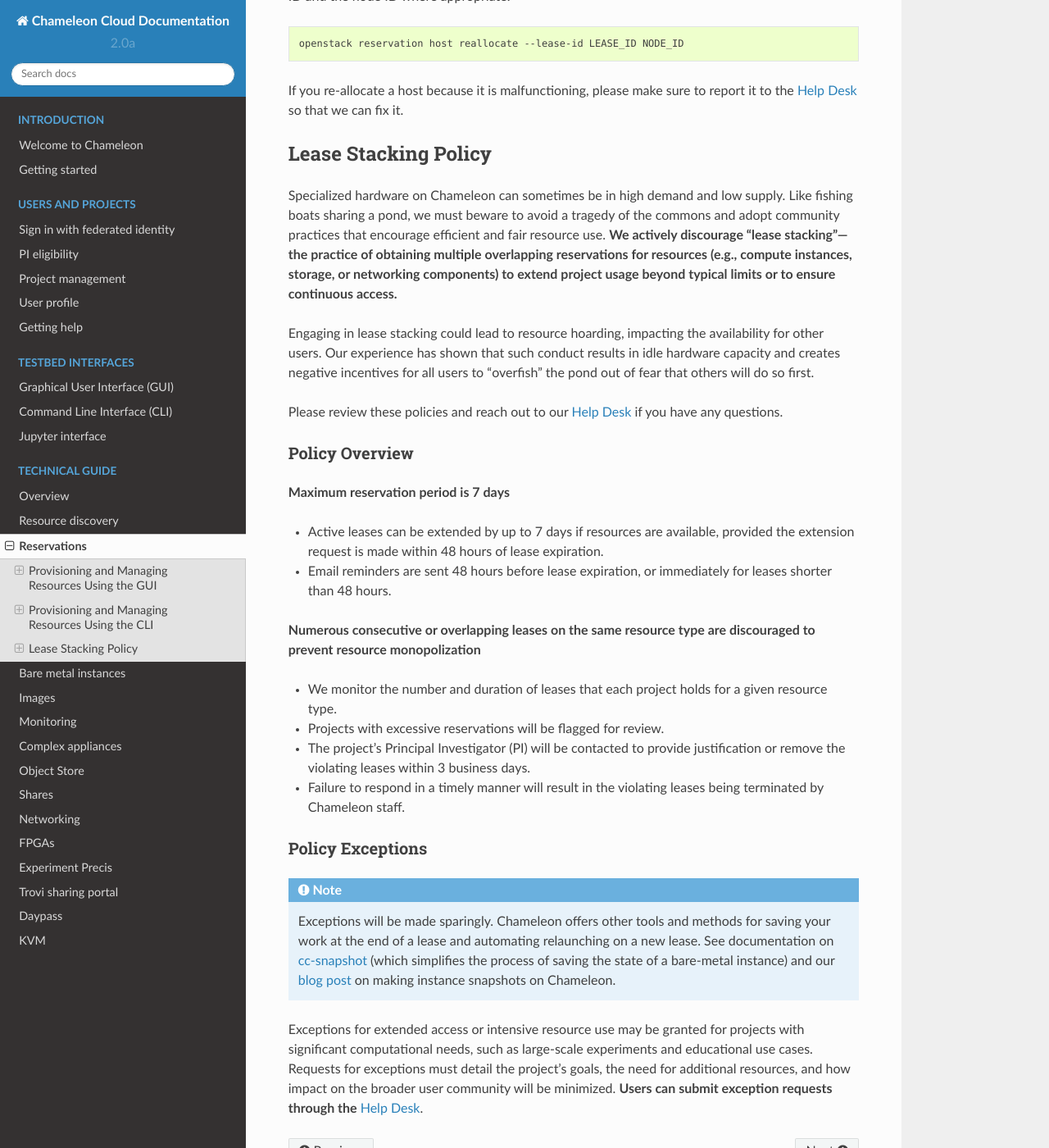
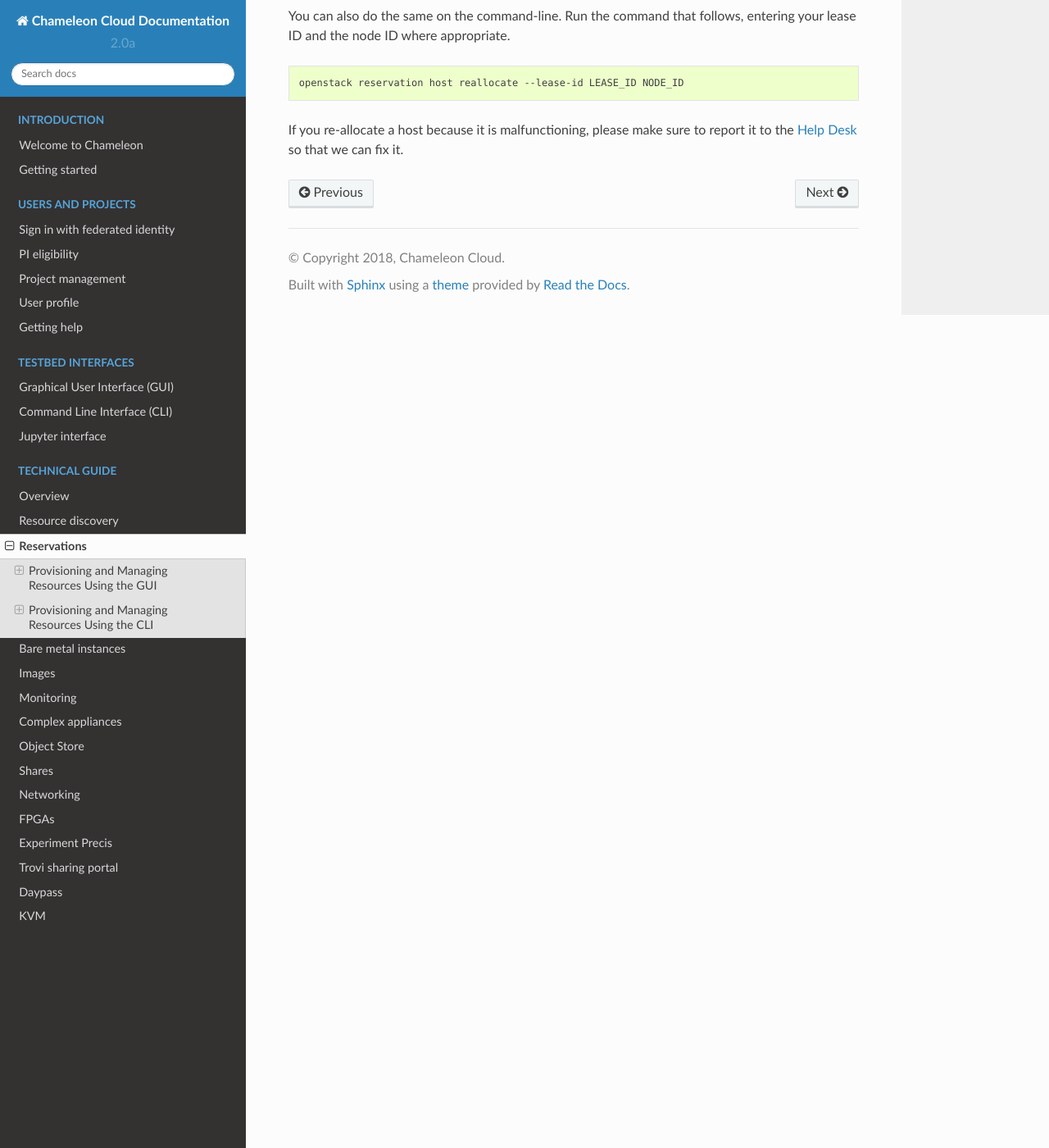
Before and after one commit to ChameleonCloud/docs, a Sphinx documentation site: the page built from source/technical/reservations.rst, in a window 1280 px wide and 1400 px high, scrolled down 15750 px. Shown: the whole window at 82% size. Built offline with Sphinx 7.4.7 and the Read the Docs theme 2.0.0, drawn with Linux system fonts in a browser that asks for light colours; some of the changed text lies outside the part shown.

Commit message:
Update reservations.rst
Moving lease stacking policy to FAQs and linking to FAQs from documentation.

```diff
--- a/source/technical/reservations.rst
+++ b/source/technical/reservations.rst
@@ -23,7 +23,7 @@ segments (VLANs), and floating IPs.
 
    To prevent resource hoarding and ensure fair access to specialized hardware,
    Chameleon discourages "lease stacking" or making multiple overlapping
-   reservations. Review our :ref:`lease stacking policy <lease_stacking_policy>`
+   reservations. Review our `lease stacking policy <https://www.chameleoncloud.org/learn/frequently-asked-questions/#toc-what-are-the-policies-on-chameleon-resource-usage->`
    to align your reservations with community practices for efficient resource use.
 
 Provisioning and Managing Resources Using the GUI
@@ -604,64 +604,3 @@ entering your lease ID and the node ID where appropriate.
 If you re-allocate a host because it is malfunctioning, please make sure to
 report it to the `Help Desk <https://chameleoncloud.org/user/help/>`_ so that
 we can fix it.
-
-.. _lease_stacking_policy:
-
-Lease Stacking Policy
-=====================
-
-Specialized hardware on Chameleon can sometimes be in high demand and low
-supply. Like fishing boats sharing a pond, we must beware to avoid a tragedy of
-the commons and adopt community practices that encourage efficient and fair
-resource use. **We actively discourage “lease stacking”—the practice of
-obtaining multiple overlapping reservations for resources (e.g., compute
-instances, storage, or networking components) to extend project usage beyond
-typical limits or to ensure continuous access.**
-
-Engaging in lease stacking could lead to resource hoarding, impacting the
-availability for other users. Our experience has shown that such conduct
-results in idle hardware capacity and creates negative incentives for all users
-to “overfish” the pond out of fear that others will do so first.
-
-Please review these policies and reach out to our `Help Desk
-<https://chameleoncloud.org/user/help/>`_ if you have any questions.
-
-Policy Overview
----------------
-
-**Maximum reservation period is 7 days**
-
-* Active leases can be extended by up to 7 days if resources are available,
-  provided the extension request is made within 48 hours of lease expiration.
-* Email reminders are sent 48 hours before lease expiration, or immediately for
-  leases shorter than 48 hours.
-
-**Numerous consecutive or overlapping leases on the same resource type are
-discouraged to prevent resource monopolization**
-
-*  We monitor the number and duration of leases that each project holds for a
-   given resource type.
-*  Projects with excessive reservations will be flagged for review.
-*  The project's Principal Investigator (PI) will be contacted to provide
-   justification or remove the violating leases within 3 business days.
-*  Failure to respond in a timely manner will result in the violating leases
-   being terminated by Chameleon staff.
-
-Policy Exceptions
------------------
-
-.. note::
-
-   Exceptions will be made sparingly. Chameleon offers
-   other tools and methods for saving your work at the end of a lease and
-   automating relaunching on a new lease. See documentation on :ref:`cc-snapshot <cc-snapshot-utility>`
-   (which simplifies the process of saving the state of a bare-metal instance)
-   and our `blog post <https://www.chameleoncloud.org/blog/2018/01/17/making-instance-snapshots-chameleon/>`_
-   on making instance snapshots on Chameleon.
-
-Exceptions for extended access or intensive resource use may be granted for
-projects with significant computational needs, such as large-scale experiments
-and educational use cases. Requests for exceptions must detail the project's
-goals, the need for additional resources, and how impact on the broader user
-community will be minimized. **Users can submit exception requests through the**
-`Help Desk <https://chameleoncloud.org/user/help/>`_.
```
